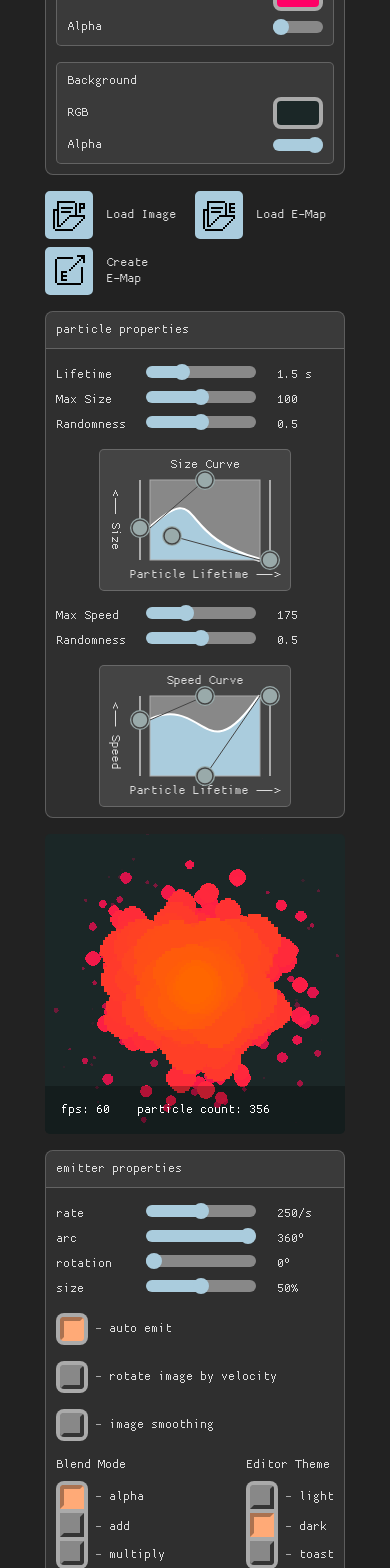
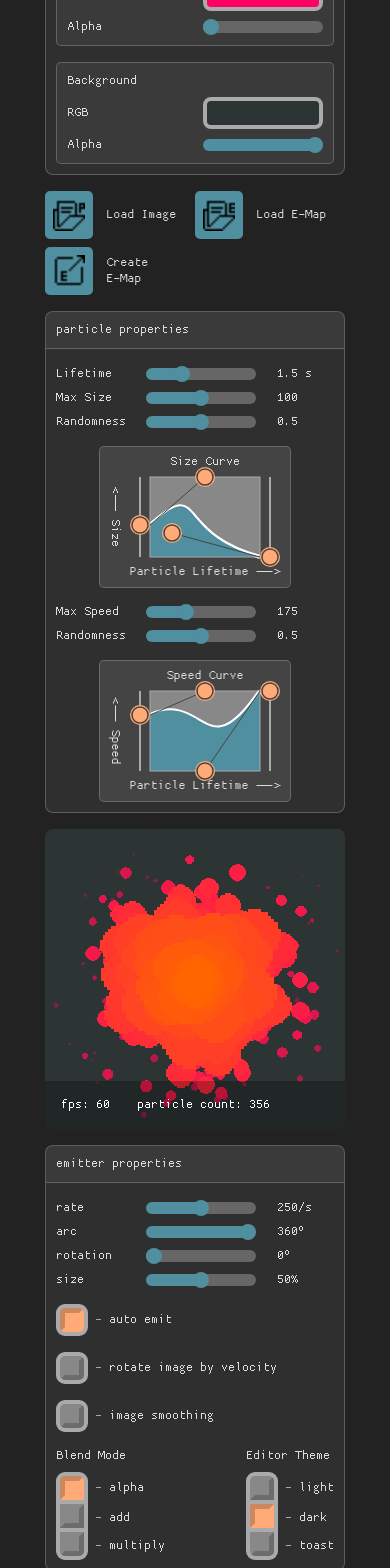
Before and after one commit to georgeolee/p-widge, a React (Create React App) app: page / in a window 390 px wide. Shown: the part 400-1968 px from the top of the page. Built offline with nearby package versions, Linux system fonts and the light colour scheme.

Commit message:
more consistent look for inputs across browsers ; fixes broken color input on iphone

```diff
--- a/src/App.css
+++ b/src/App.css
@@ -25,27 +25,25 @@
   font-style: normal;
 }
 
-::before, ::after{
-  /* pointer-events: none !important;
-  color: red !important;
-  background-color: #f002 !important; */
+
+:root{
+  --canvas-size: 300px;
 }
 
-
+@media screen and (min-width: 501px) {
+  :root{
+    --canvas-size: 400px;
+  }
+}
 
 @media screen and (max-width: 799px) {
-  :root{
-    --canvas-size: 300px;
-  }
-
-
 
   .horizontal-gutter{
     display: none;
   }
 
   .rgba-picker{
-    --input-size: 50px;
+    --input-size: 120px;
   }
 
   body .App{
@@ -101,9 +99,9 @@
 
 }
 
-@media screen and (min-width: 800px) {
+@media screen and (min-width: 800px) and (max-width: 1149px){
   :root{
-    --canvas-size: 400px;
+    --canvas-size: 600px;
   }
 
   .App{
@@ -111,7 +109,7 @@
   }
 
   .rgba-picker{
-    --input-size: 60px;
+    --input-size: 100px;
   }
 
   body .App .bezier-input{
@@ -119,9 +117,50 @@
     --bezier-canvas-height: 120px;
   }
 
+
+  body div.App{
+    --col-gap: 20px;
+    grid-template-columns: auto var(--col-gap) auto;
+  }
+
+  body .App div.controls-center{
+    grid-column: 1 / span 3;
+    grid-row: 2;
+  }
+
+  body div.horizontal-gutter{
+    display: none;
+  }
+
+  body div.controls-center{
+    grid-column: 3;
+    grid-row: 1;
+  }
+
+  body div.controls-right{
+    grid-column: 3;
+  }
+
+  div.controls-center .color-inputs{
+    /* flex-direction: column; */
+  }
+
+  body div.buttons{
+    grid-column: 3;
+    /* grid-row: 2; */
+  }
+
+  body div.p5-container{
+    grid-column: 1 / span 3;
+    grid-row: 3;
+  }
+
 }
 
-@media screen and (min-width: 1000px) {
+@media screen and (min-width: 1150px) {
+
+
+
   :root{
     --canvas-size: 500px;
   }
@@ -137,7 +176,7 @@
   }
 }
 
-@media screen and (min-width: 1200px) {
+@media screen and (min-width: 1280px) {
   :root{
     --canvas-size: 600px;
   }
@@ -214,41 +253,29 @@ body, body *, [data-tooltip]::after{
 body.dark, body.dark .App{
   --background-color: #222;
   --body-color:#ddd;
-  --primary-color: #fd6;
-  --primary-color: #2ca;
-
-  --primary-color: #acd;
-
+  --primary-color: #4f8f9f;
   --low-contrast-color: #444;
   --highlight-color: #fa7;
   --highlight-color-hover: #fc9;
 }
 
 body.toast{
-  background: linear-gradient(
-    180deg,
-    #dc9 90%,
-    #278 90%,
-    #278 95%,
-    #fa9 95%
-  );
-
-  background-attachment: fixed;
-  --background-color: transparent;
+  --background-color: #b96;
   --body-color:#ddd;
-
-  --primary-color: #fbb;
+  --primary-color: #fa9;
 
   --low-contrast-color: #444;
   --highlight-color: #fa7;
   --highlight-color-hover: #fc9;
 
-  color: #888;
+  --body-color:#878;
 }
 
+.toast .App .bezier-input{
+  --bezier-background-color: var(--panel-background-color);
+}
 
 .App {
-  /* overflow: hidden; */
   position: relative;
   margin: 20px;
   display: grid;
@@ -305,14 +332,22 @@ body.toast{
 
 }
 
+
+
 body .App [data-tooltip]::after{
   font-size: var(--font-size);
 }
+
 
 [data-tooltip]:hover::after{
   visibility: visible;
   transition: visibility 0s var(--hover-time);
   box-shadow: 0 12px 4px -8px #0004;
+}
+
+[data-tooltip]:active::after{
+  transition: visibility 0s;
+  visibility: hidden;
 }
 
 .controls-right [data-tooltip]::after{
@@ -345,22 +380,12 @@ body .App [data-tooltip]::after{
 
 
 
-.dark .App .bezier-input, .toast .App .bezier-input{
+.dark .App .bezier-input{
 
   --bezier-curve-stroke: #fff;
 
-  --bezier-control-hover-fill: #f77;
-
-
-
   --bezier-track-stroke: #aaa;
   --bezier-background-fill: #888;
-
-  --bezier-label-color: #ddd;
-
-
-  --bezier-control-fill: #9aa;
-
 }
 
 .dark .App .group-name{
@@ -372,9 +397,12 @@ body .App [data-tooltip]::after{
   --slider-progress-color-hover: var(--primary-color-hover);
 }
 .dark .App .slider{
-  --slider-track-color: #888;
+  --slider-track-color: #666;
   --slider-track-color-hover: #777;
-  --slider-progress-color-hover: #f88;
+  /* --slider-progress-color-hover: #f88; */
+
+  --slider-progress-color-hover: #3ab;
+  --slider-progress-color-hover:  #5f9faf
 }
 
 body .App .bezier-input{
@@ -382,7 +410,7 @@ body .App .bezier-input{
 
   --bezier-curve-fill: var(--primary-color);
 
-
+  --bezier-label-color: var(--body-color);
 
   --bezier-control-fill: #a9a;
   --bezier-control-hover-fill: #6bd;
@@ -394,9 +422,6 @@ body .App .bezier-input{
   --bezier-canvas-border: var(--low-contrast-color);
   --bezier-control-stroke: var(--low-contrast-color);
 
-
-  /* --bezier-control-stroke:#f0f; */
-
   --bezier-control-fill: var(--highlight-color);
   --bezier-control-hover-fill: var(--highlight-color-hover);
 
@@ -405,10 +430,9 @@ body .App .bezier-input{
 
   /* --bezier-border: #222; */
   /* --bezier-background-color: var(--panel-background-color); */
+
+
   --bezier-border: var(--panel-border-color);
-
-  /* --bezier-control-size: 20px; */
-  /* --bezier-outer-padding: 10px; */
 
   /* full width - 2*padding - 3*control size */
 
@@ -497,7 +521,10 @@ body .App .bezier-input{
   font-family: 'extrude';
   box-shadow: inset 0 0 0 1px var(--background-color);
   padding: 1px;
+
+
 }
+
 
 .p5-container{
   position: relative;
@@ -508,11 +535,13 @@ body .App .bezier-input{
 
   width: fit-content;
   height: fit-content;
+  --border-radius: var(--panel-border-radius);
+
 }
 
 
 .p5-container canvas{
-  border-radius: 5px;
+  border-radius: var(--border-radius);
 }
 
 .p5-container #canvas-display-area{
@@ -527,7 +556,7 @@ body .App .bezier-input{
   flex-direction: row;
   justify-content: space-between;
 
-  border-radius: 0 0 5px 5px;
+  border-radius: 0 0 var(--border-radius) var(--border-radius);
 
 }
 
@@ -574,13 +603,16 @@ body .App .bezier-input{
   display: grid;
   grid-template-columns: 75px auto 75px;
   grid-template-columns: 75px auto 4em;
-  align-items: center;
+
 }
 
 .labeled-slider .slider{
   max-width: 110px;
 }
-
+.slider-input-wrapper{
+  display: flex;
+  align-items: center;
+}
 .slider-value::before{
 content: ' ';
 }
@@ -605,7 +637,6 @@ content: ' ';
   border: 4px solid #aaa;
 
   position: relative;
-
   height: 32px;
 }
 
@@ -615,11 +646,17 @@ content: ' ';
 }
 
 .rgba-picker input[type="color"]{
-  visibility: hidden;
-  width: 0;
-  height: 0;
-  padding: 0;
-  margin: 0;
+  /* visibility: hidden; */
+
+  border-radius: 0;
+  border: none;
+  position: absolute;
+
+  width: 100%;
+  height: 100%;
+  left: 0;
+  top: 0;
+  opacity: 0;
 }
 
 .rgba-picker label{
@@ -691,7 +728,7 @@ div.buttons > :nth-child(n + 3){
 .file-input.pimage-input button{  background-image: url(../public/images/file-open-p-white.png);  }
 .dark .file-input.pimage-input button{  background-image: url(../public/images/file-open-p-black.png);  }
 
-.file-input.emap-input button{  background-image: url(../public/images/file-open-e-white.png);  }
+.file-input.emap-input button{  background-image: url(../public/images/file-open-e-white-128.png);  }
 .dark .file-input.emap-input button{  background-image: url(../public/images/file-open-e-black.png);  }
 
 .dark .file-input button{
@@ -713,7 +750,13 @@ div.buttons > :nth-child(n + 3){
   background-size: contain;
   padding: 16px;
   border: var(--border-width) solid var(--button-color);
+
+
   image-rendering: pixelated;
+  image-rendering: crisp-edges;
+
+  image-rendering: -webkit-optimize-contrast;
+
   border-radius: 5px;
 }
 
@@ -761,7 +804,7 @@ input[type="checkbox"], input[type="radio"]{
   --checkbox-color-checked: var(--highlight-color);
   --checkbox-color-checked-hover: var(--highlight-color-hover);
 
-  --border-width: 4px;
+  --border-width: 5px;
   --shadow-width: 4px;
   --border-radius: var(--border-width);
 
@@ -769,10 +812,17 @@ input[type="checkbox"], input[type="radio"]{
   width: 24px;
   height: 24px;
   background-color: var(--checkbox-color);
-  border: var(--border-width) outset var(--checkbox-color);
+  border: var(--border-width) solid transparent;
+
+  --lighter: #fff4;
+  --darker: #0003;
+
+  /* border-top-color: var(--lighter);
+  border-left-color: var(--lighter); */
+  border-bottom-color: var(--darker);
+  border-right-color: var(--darker);
+
   box-shadow: 0 0 0 var(--shadow-width) #aaa;
-
-  /* border-radius: var(--border-radius); */
 
   margin: var(--shadow-width);
 }
@@ -781,12 +831,17 @@ input[type="checkbox"]{
   border-radius: var(--border-radius);
 }
 
-.radio-header+.radio-item input{
+.radio-item input{
+  border-radius: 0;
+}
+
+:not(.radio-item)+.radio-item > input,
+.radio-item:first-child > input{
   border-top-left-radius: var(--border-radius);
   border-top-right-radius: var(--border-radius);
 }
 
-.radio-group :last-child input{
+.radio-item:last-child input{
   border-bottom-left-radius: var(--border-radius);
   border-bottom-right-radius: var(--border-radius);
 }
@@ -795,7 +850,12 @@ input[type="checkbox"]:checked, input[type="radio"]:checked{
   --checkbox-color: var(--checkbox-color-checked);
   --checkbox-color-hover: var(--checkbox-color-checked-hover);
 
-  border-style: inset;
+  border-color: transparent;
+  border-top-color: var(--darker);
+  border-left-color: var(--darker);
+  /* border-bottom-color: var(--lighter);
+  border-right-color: var(--lighter); */
+
 }
 
 input[type="checkbox"]:hover, input[type="radio"]:hover{  --checkbox-color: var(--checkbox-color-hover) }
--- a/src/App.js
+++ b/src/App.js
@@ -19,8 +19,14 @@ const version = '0.1.1';
 /*
 *   TODO:
 *
-        -safari - panel header positioning issue
-*       -speed and size tags
+        THIS : !
+          -safari - blurry bg image on  buttons ; issue w/ image rendering: pixelated?
+              look into > image rendering, pixelated vs crisp edges vs vendor prefixed
+
+  *       -speed and size tags
+          -mid tone / low contrast theme
+          -css breakpoints for in-between window sizes ; 2 col layout?
+
 *       -figure out group heading / panel heading / tag situation *****
 *       -major css housekeeping
 *
@@ -99,11 +105,6 @@ function App() {
     return () => document.body.removeEventListener('pointermove', onAppPointerMove);
   });
 
-  // useEffect(()=>{
-  //   const getTarget = e => {console.log(e.target); console.log(`\tpointer-events: ${getComputedStyle(e.target).getPropertyValue('pointer-events')}`)};
-  //   document.body.addEventListener('pointermove', getTarget);
-
-  // })
 
   return (
     <div className="App">
@@ -147,7 +148,7 @@ function App() {
 
           <RGBAInput
             label='Background'
-            rgb='#1b2727'
+            rgb='#2d3434'
             alpha={255}
             func={rgba => {particleSettings.backgroundColor = rgba; flags.dirtyBackground = true}}
             tooltip='Background color to paint over canvas at the start of each frame. &#xa; If alpha is less than fully opaque, some of the previous frame will show through.'/>
--- a/src/components/BezierInput/BezierInput.js
+++ b/src/components/BezierInput/BezierInput.js
@@ -41,6 +41,7 @@ export function BezierInput(props){
     const canvasElementRef = useRef();
 
     const handleCanvasPointerMove = e => {
+
         bezierCanvasRef.current.onCanvasPointerMove(e);
         if(bezierCanvasRef.current.editPoint){  //editing?
 
--- a/src/components/RGBAInput.js
+++ b/src/components/RGBAInput.js
@@ -55,12 +55,11 @@ export function RGBAInput(props){
             <div className="rgba-label">{label}</div>
             <label>
             RGB&emsp;
-                <button onClick={e => e.target.querySelector('input[type="color"]')?.click()} ref={buttonRef}>
+                <button ref={buttonRef}>
                     <input type="color" defaultValue={rgb} onChange={handleRGBInput}/>
                 </button>
             </label>
             <label>
-            {/* Alpha&emsp;<input type="range" min={0} max={255} step={0.5} className="alpha-input" defaultValue={alpha} ref={alphaInputRef} onChange={onChangeAny}/> */}
             Alpha&emsp;<Slider type="range" min={0} max={255} step={0.5} defaultValue={alpha} className="alpha-input" func={handleAlphaInput}/>
             </label>
         </div>
--- a/src/components/Radio.js
+++ b/src/components/Radio.js
@@ -22,7 +22,8 @@ export function Radio(props){
         func = () => console.log('checked ' + label),
         checked = false,
         init = true,
-        tooltip } = props;
+        tooltip,
+        className } = props;
 
     useEffect(()=>{
         inputRef.current.checked = !!checked;
@@ -31,7 +32,7 @@ export function Radio(props){
     [init, func, checked])
 
     return(
-        <div className="radio radio-item">
+        <div className={'radio radio-item' + (className ? ' ' + className : '')}>
             <input
                 className="radio-input"
                 type="radio" ref={inputRef}
--- a/src/components/Slider/Slider.css
+++ b/src/components/Slider/Slider.css
@@ -1,4 +1,5 @@
 .slider{
+  box-shadow: none;
     -webkit-appearance: none;
     background: transparent;
     cursor: pointer;
@@ -22,9 +23,14 @@
   }
 
   .slider::-webkit-slider-runnable-track{
+    box-shadow: none;
+    -webkit-appearance: none;
+
     background: var(--slider-track-color);
     height: var(--slider-track-height);
     border-radius: calc(var(--slider-track-height) / 2);
+
+
 
     background-image: linear-gradient(
         90deg,
@@ -43,7 +49,9 @@
   }
 
   .slider::-webkit-slider-thumb{
+    box-shadow: none;
     -webkit-appearance: none;
+
     height: var(--slider-thumb-height);
     width: var(--slider-thumb-width);
     border-radius: calc(var(--slider-thumb-height)/2);
@@ -66,7 +74,9 @@
 
 
   .slider::-moz-range-track{
-    /* background: var(--slider-track-color); */
+    box-shadow: none;
+    -webkit-appearance: none;
+
     height: var(--slider-track-height);
     border-radius: calc(var(--slider-track-height) / 2);
 
@@ -88,7 +98,9 @@
 
 
   .slider::-moz-range-thumb{
-    /* -webkit-appearance: none; */
+    box-shadow: none;
+    -webkit-appearance: none;
+
     margin-top: calc(var(--slider-track-height/2) - var(--slider-thumb-height)/2);
     height: var(--slider-thumb-height);
     width: var(--slider-thumb-width);
```
Also changed, not shown: public/images/file-open-e-white-128.png (added).
